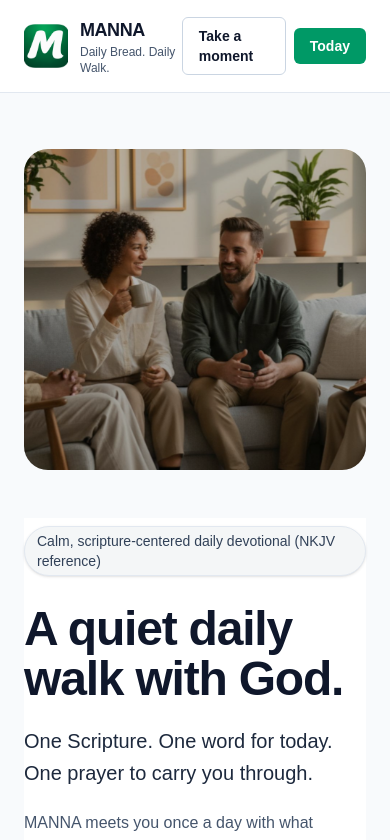
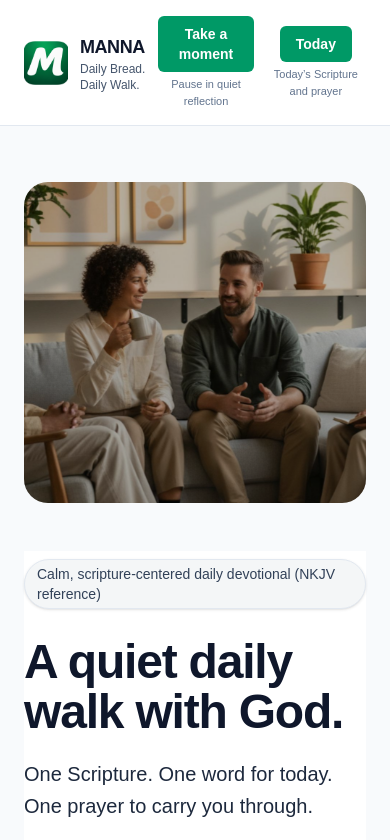
Before and after one commit to improved2025/Manna, a Next.js app: page /landing in a window 390 px wide. Shown: the top 840 px of the page. Built offline with nearby package versions, Linux system fonts and the light colour scheme.

Commit message:
Improve mobile header clarity for Take a moment

```diff
--- a/components/Header.tsx
+++ b/components/Header.tsx
@@ -26,24 +26,36 @@ export default function Header() {
         </Link>
 
         {/* Actions */}
-        <div className="flex items-center gap-2">
+        <div className="flex items-center gap-3">
           {/* Take a moment */}
+          <div className="flex flex-col items-center text-center">
             <Link
               href="/meditation"
-            title="Pause in quiet reflection"
-            className="rounded-md border border-slate-300 px-4 py-2 text-sm font-semibold text-slate-900 hover:bg-slate-50"
+              className="
+                rounded-md px-4 py-2 text-sm font-semibold transition-all duration-200
+                bg-emerald-600 text-white hover:bg-emerald-700
+                sm:border sm:border-slate-300 sm:bg-white sm:text-slate-900 sm:hover:bg-slate-50
+              "
             >
               Take a moment
             </Link>
+            <div className="mt-1 text-[11px] font-medium text-slate-500">
+              Pause in quiet reflection
+            </div>
+          </div>
 
           {/* Today */}
+          <div className="flex flex-col items-center text-center">
             <Link
               href="/today"
-            title="Today’s Scripture and prayer"
               className="rounded-md bg-emerald-600 px-4 py-2 text-sm font-semibold text-white hover:bg-emerald-700"
             >
               Today
             </Link>
+            <div className="mt-1 text-[11px] font-medium text-slate-500">
+              Today’s Scripture and prayer
+            </div>
+          </div>
         </div>
       </div>
     </header>
```
Lines whose indentation alone changed are shown as unchanged.
